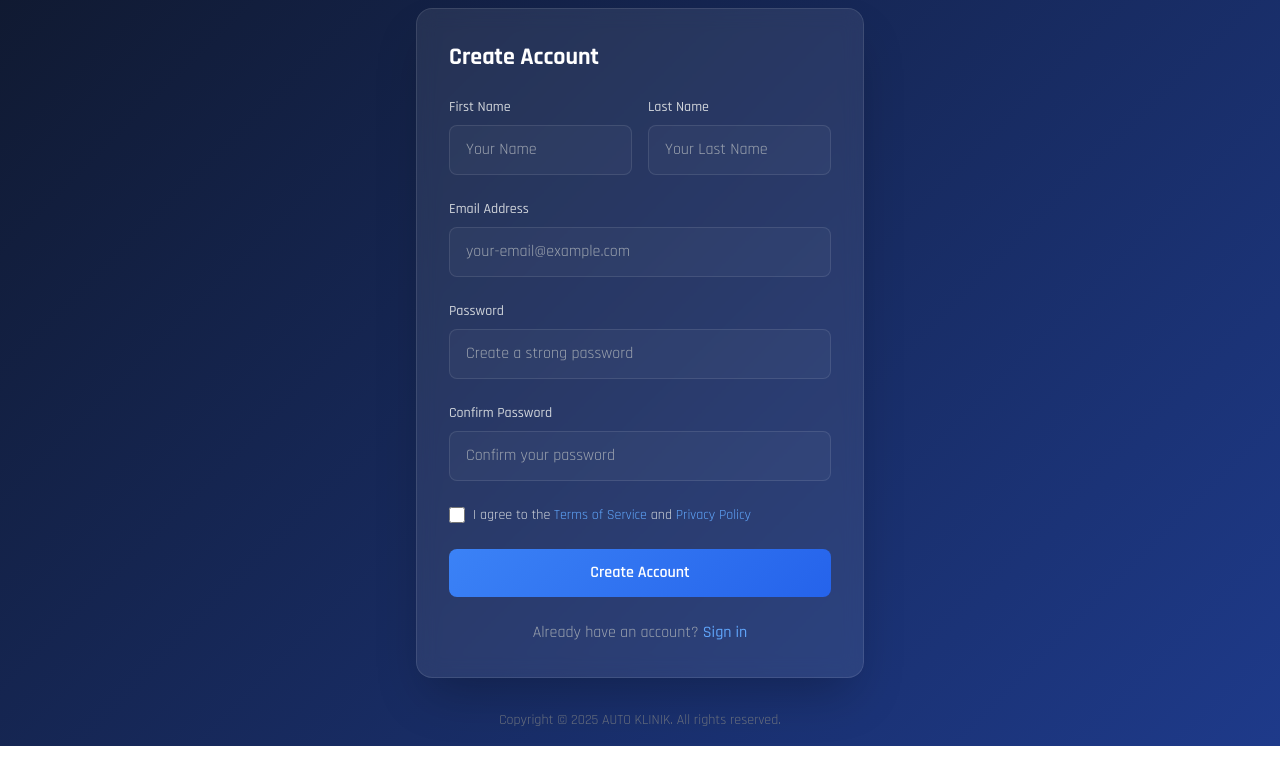
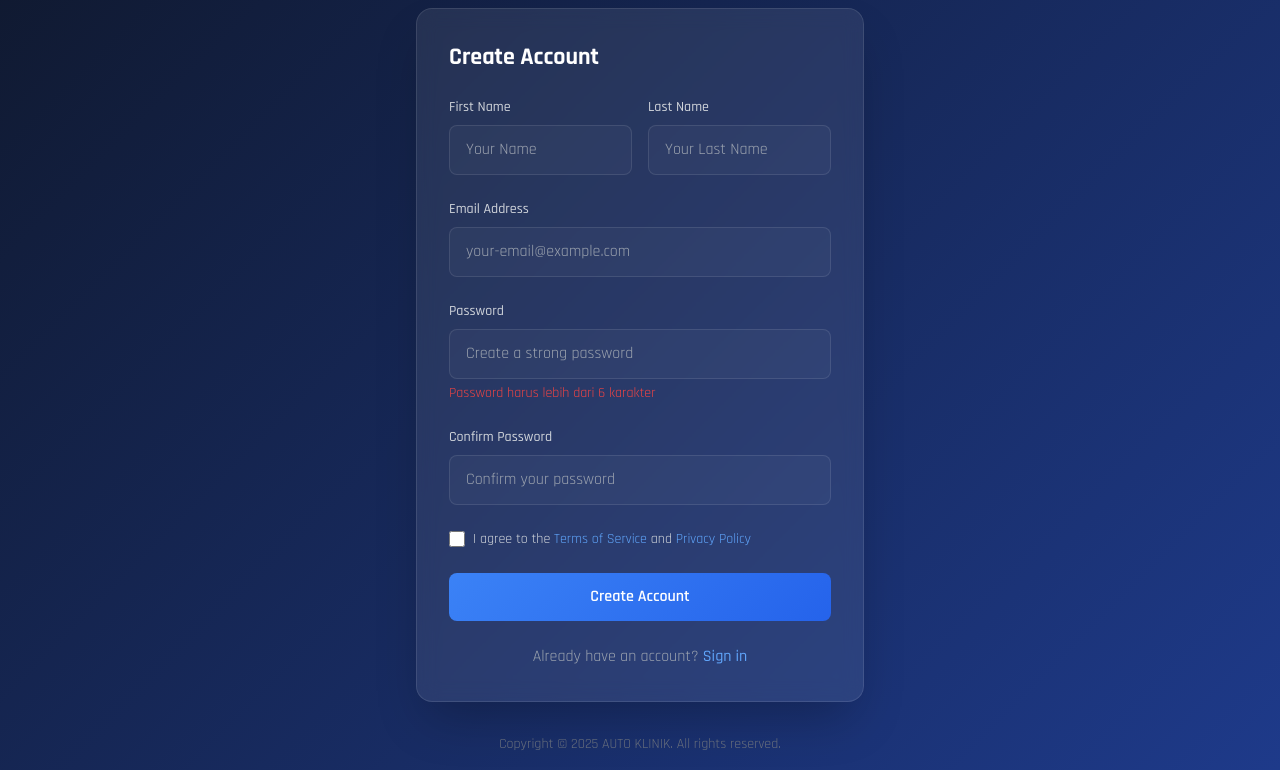
Before and after one commit to marsilodanang20/web, a plain HTML site: page register.html in a window 1280 px wide. Shown: the part 176-946 px from the top of the page. Before the commit the page ends 922 px from the top, so only its background shows below. Drawn offline with nearby package versions, Linux system fonts and the light colour scheme.

Commit message:
Update register.html

```diff
--- a/register.html
+++ b/register.html
@@ -71,6 +71,7 @@
                 <div>
                     <label class="block text-gray-300 text-sm font-medium mb-2">Password</label>
                     <input type="password" id="password" class="input-field w-full px-4 py-3 rounded-lg text-white outline-none" placeholder="Create a strong password" required>
+                    <p class="text-red-500 text-sm mt-1">Password harus lebih dari 6 karakter</p>
                 </div>
 
                 <div>
```
